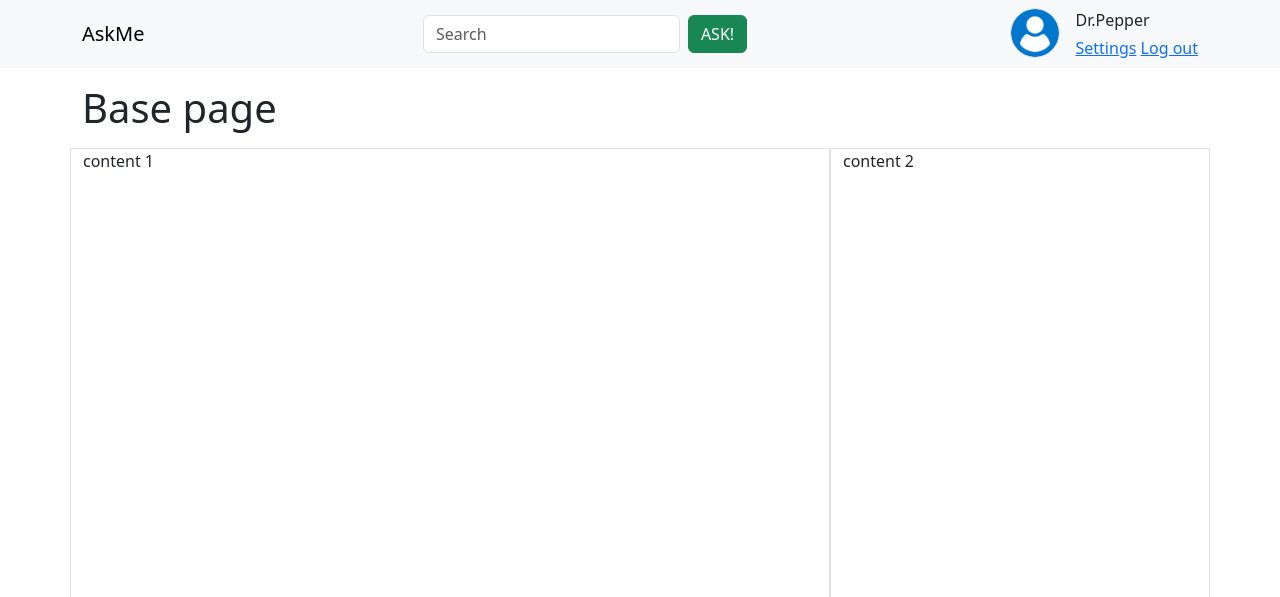
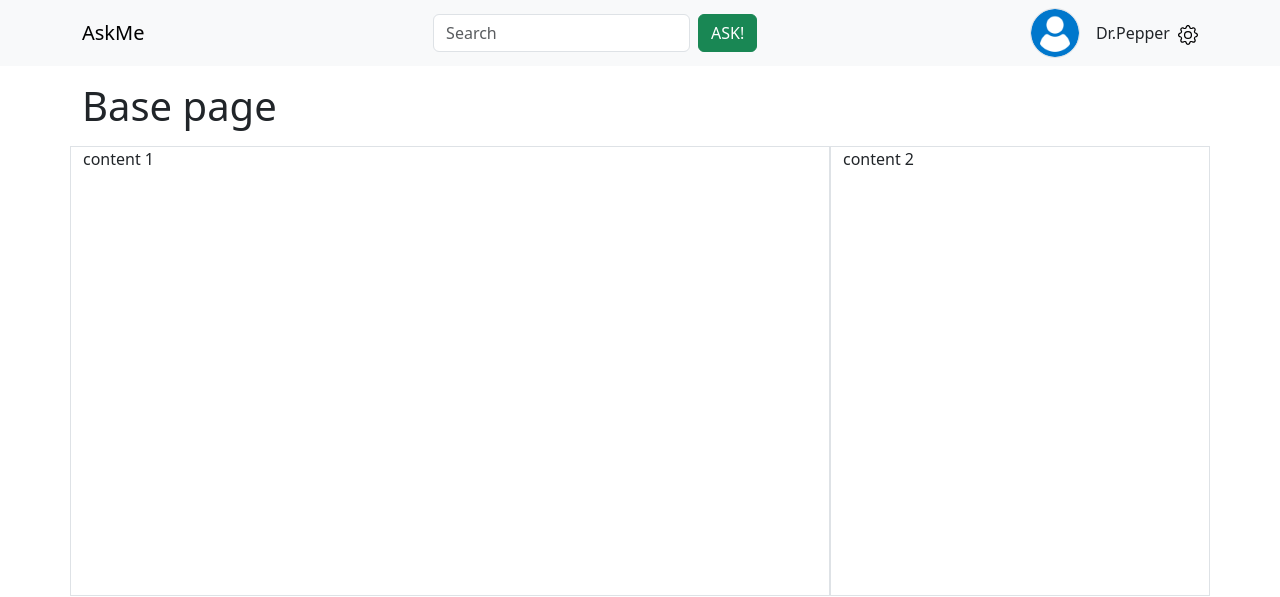
Before and after one commit to FireSpirit171/askme_website, a Python web app: template templates/base.html in a window 1280 px wide. Shown: the top 597 px of the page. Run offline with Jinja, Linux system fonts and the light colour scheme; the template is opened without the code that fills it, so the values that code supplies are empty.

Commit message:
База

```diff
--- a/templates/base.html
+++ b/templates/base.html
@@ -16,16 +16,14 @@
             <input class="form-control me-2" type="search" placeholder="Search" aria-label="Search">
             <button class="btn btn-success" type="submit">ASK!</button>
           </form>
-            <div class="d-flex justify-cotent-between gap-3">
-                <div>
-                    <img class="rounded-circle border" src="../static/img/default_user_icon.png"  height="50" width="50">
-                </div>
-                <div class="d-flex flex-column justify-content between gap-1">
-                    Dr.Pepper
-                    <div class="settings">
-                        <a href="./settings.html">Settings</a>
-                        <a href="./logout.html">Log out</a>
-                    </div>
+          <div class="d-flex align-items-center gap-3">
+            <div>
+                <img class="rounded-circle border" src="../static/img/default_user_icon.png"  height="50" width="50">
+            </div>
+            <div class="d-flex justify-content-between gap-2">
+                Dr.Pepper
+                <div class="settings">
+                  <img src="../static/img/svg/gear.svg" width="20px">
                 </div>
             </div>
         </div>
```
